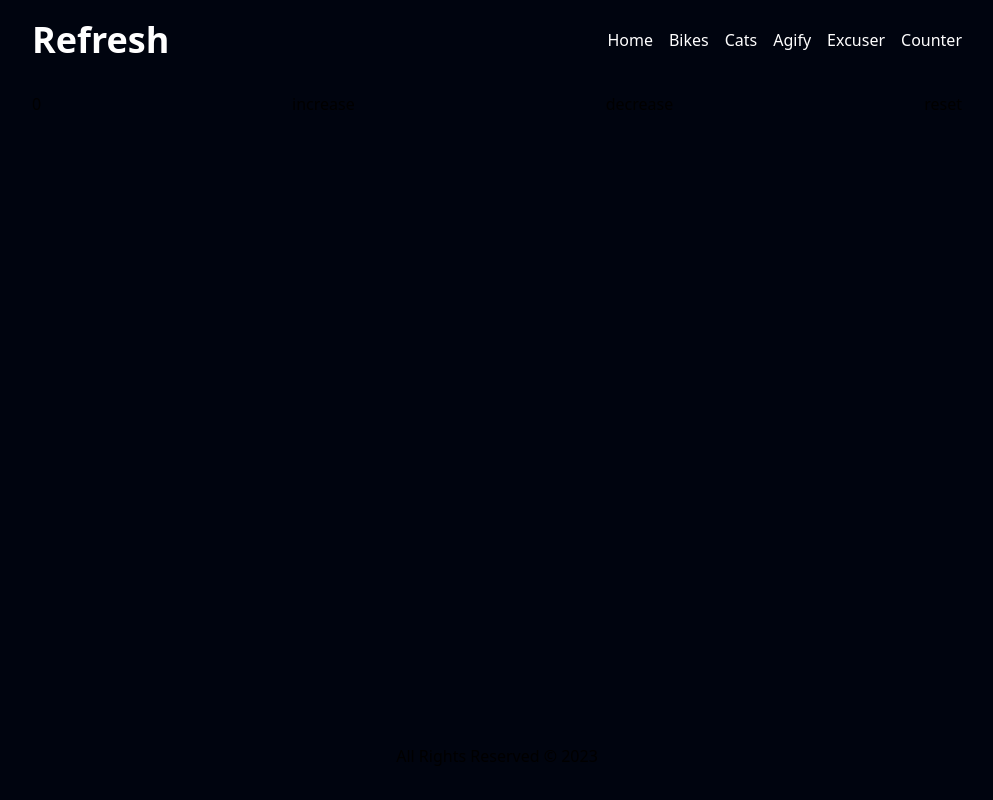
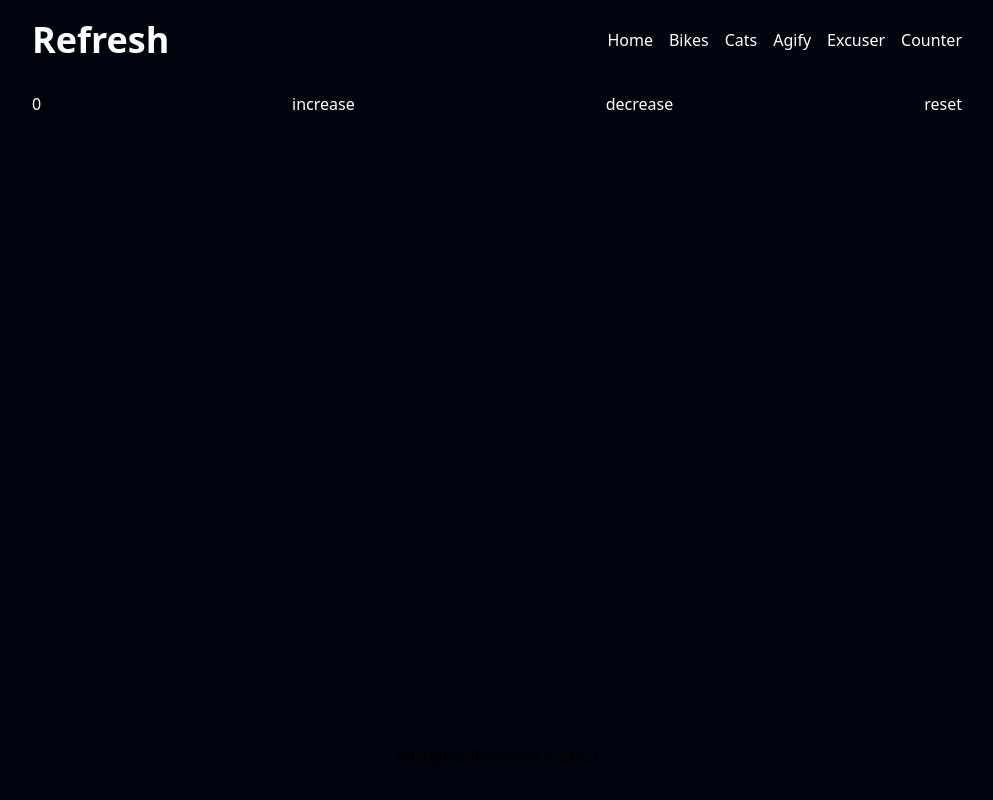
Before and after one commit to JoelOgira/Refresh, a React (Vite) app: page /counter in a window 1280 px wide. Shown: the whole page, without its empty margins (143-1136 px from the left). Built offline with nearby package versions, Linux system fonts and the light colour scheme; no server answers.

Commit message:
Changed text color in the count component

```diff
--- a/src/Components/Agify/Count.jsx
+++ b/src/Components/Agify/Count.jsx
@@ -5,7 +5,7 @@ const Count = () => {
     const { counter, increaseCounter, decreaseCounter, resetCounter } = useCounter();
 
     return (
-        <div className='container overflow-y-auto grow mx-auto md:w-3/4'>
+        <div className='container overflow-y-auto grow mx-auto md:w-3/4 text-white'>
             <div className="flex flex-row justify-between space-x-6">
                 <div>
                     {counter.count}
```
